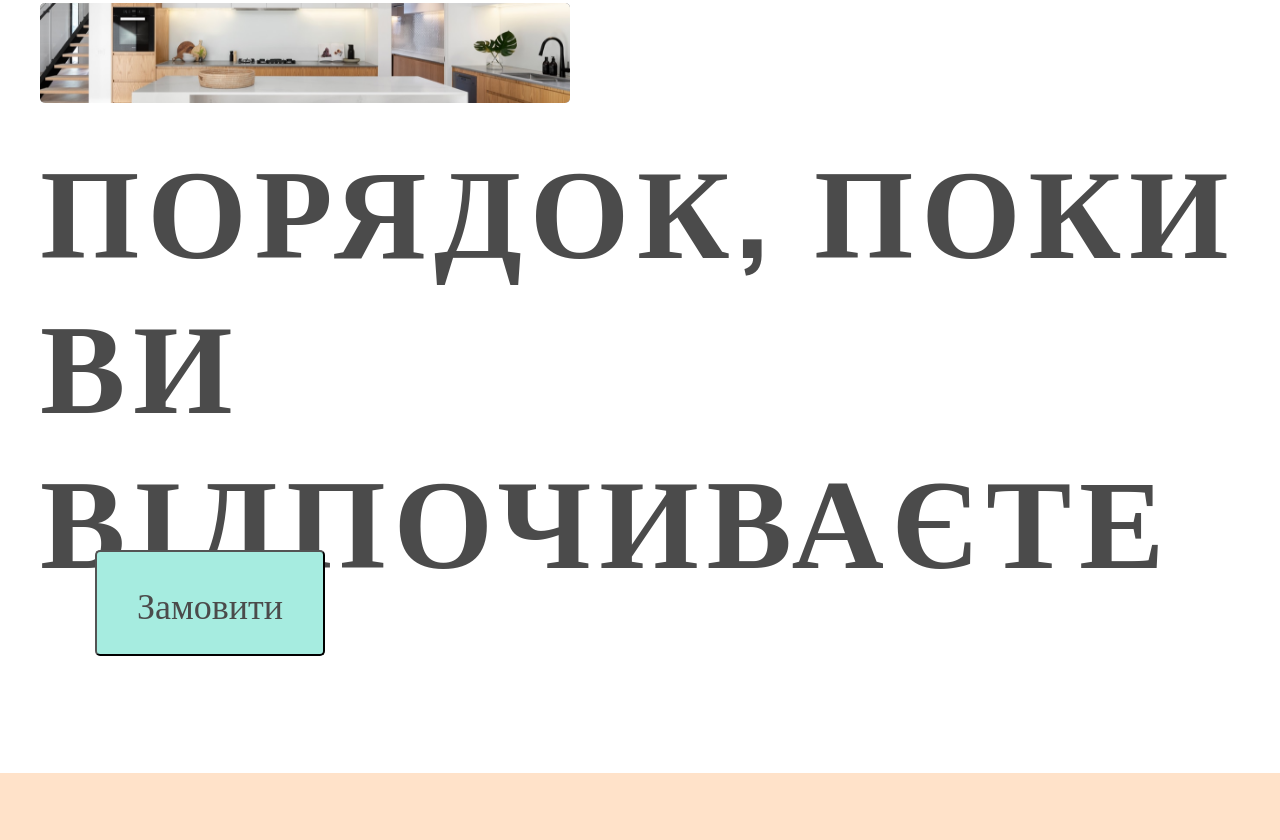
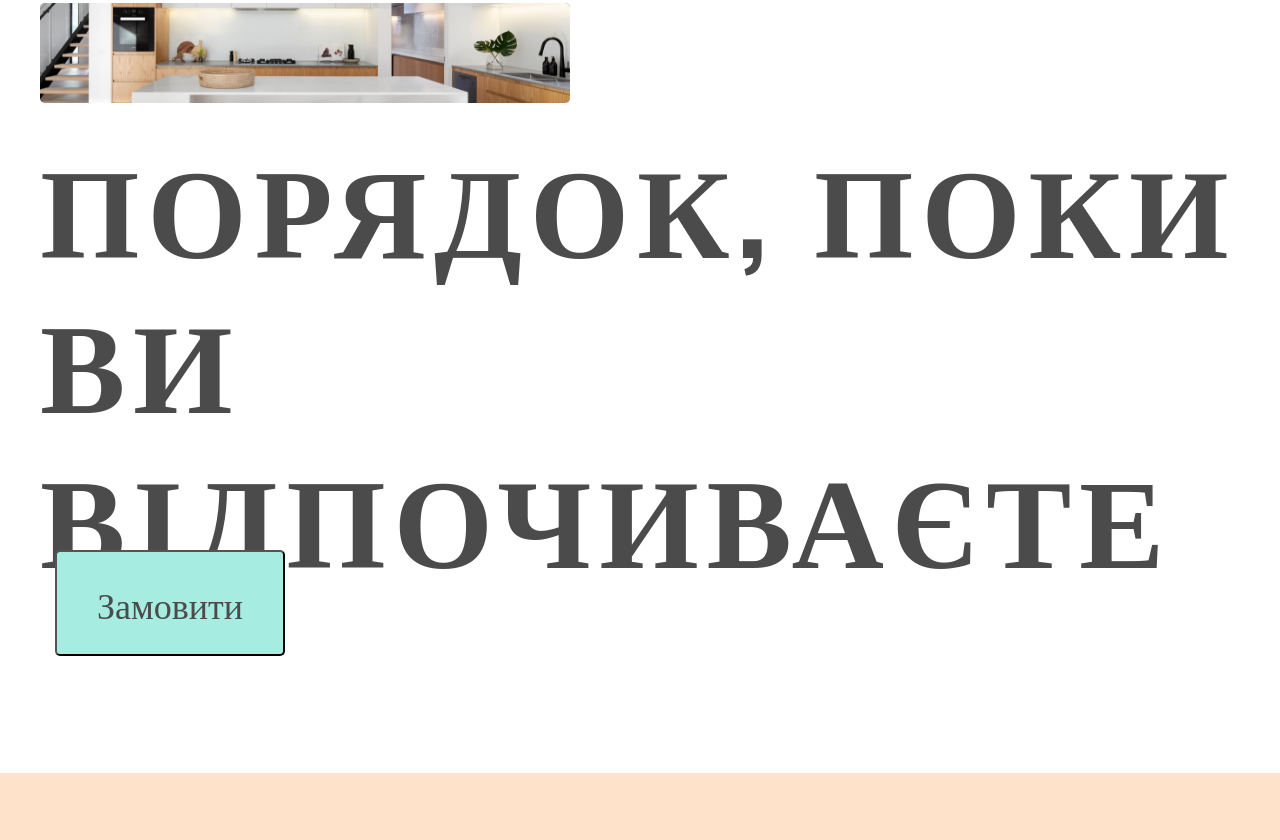
Before and after one commit to Starlex02/cleaning-company, a website: page index.html in a window 1280 px wide. Shown: the part 313-1153 px from the top of the page. Drawn offline with nearby package versions, Linux system fonts and the light colour scheme.

Commit message:
update style.css

```diff
--- a/style.css
+++ b/style.css
@@ -93,7 +93,7 @@ body {
     align-items: center;
     border-radius: 0.5rem;
     padding: 1.5rem 4rem;
-    margin-left: 5.5rem;
+    margin-left: 1.5rem;
     bottom: 3.7rem;
     background: #A6ECE0;
 }
```
